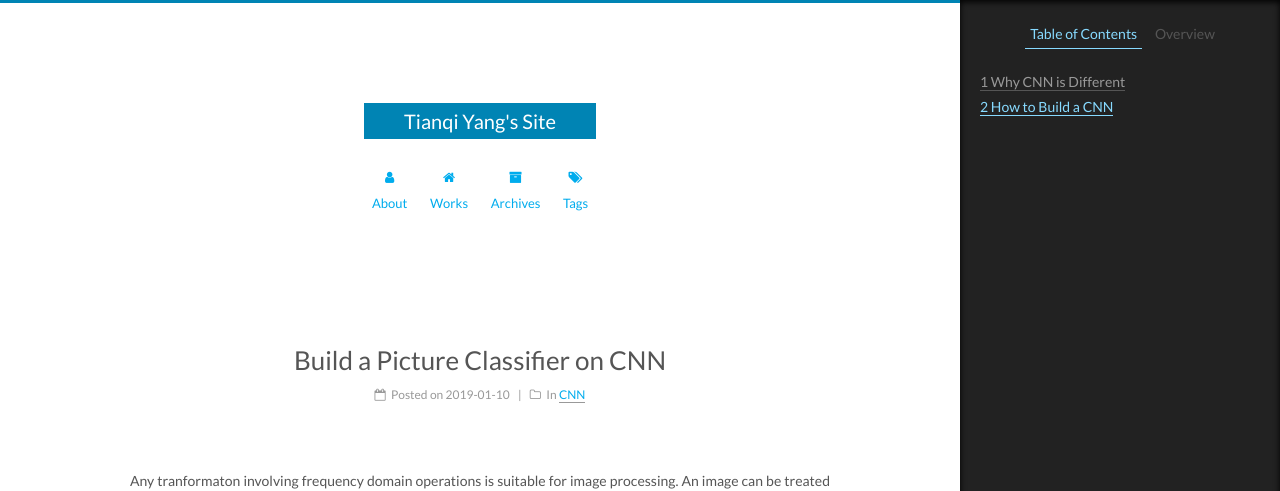
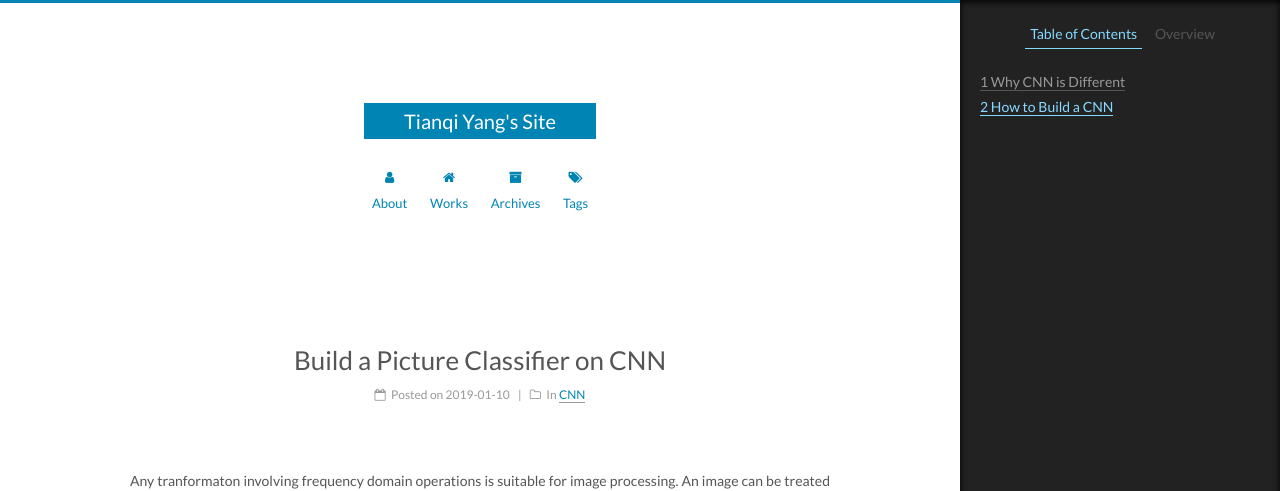
Before and after one commit to bruceyoungsysu/bruceyoungsysu.github.io, a Jekyll site: the page built from _posts/2019-01-10-Build-Picture-Classifier-on-CNN.md, in a window 1280 px wide. Shown: the top 491 px of the page. Built offline with Jekyll 4.4.1, drawn with Linux system fonts in a browser that asks for light colours.

Commit message:
change color

```diff
--- a/_sass/_common/components/post/post-nav.scss
+++ b/_sass/_common/components/post/post-nav.scss
@@ -21,11 +21,11 @@
     display: block;
     line-height: 25px;
     font-size: 14px;
-    color: #00aced;
+    color: #0084b4;
     border-bottom: none;
 
     &:hover {
-      color: #0084b4;
+      color: #00aced;
       border-bottom: none;
     }
 
--- a/_sass/_common/scaffolding/base.scss
+++ b/_sass/_common/scaffolding/base.scss
@@ -42,14 +42,14 @@ h2, h3, h4, h5, h6 { margin: 20px 0 15px; }
 p { margin: 0 0 25px 0; }
 
 a {
-  color: #00aced;
+  color: $link-hover-color;
   text-decoration: none;
   border-bottom: 1px solid $grey-dark;
   word-wrap: break-word;
 
   &:hover {
-    color: $link-hover-color;
-    border-bottom-color: $link-decoration-hover-color;
+    color: #00aced;
+    border-bottom-color: #00aced;
   }
 }
 
```
